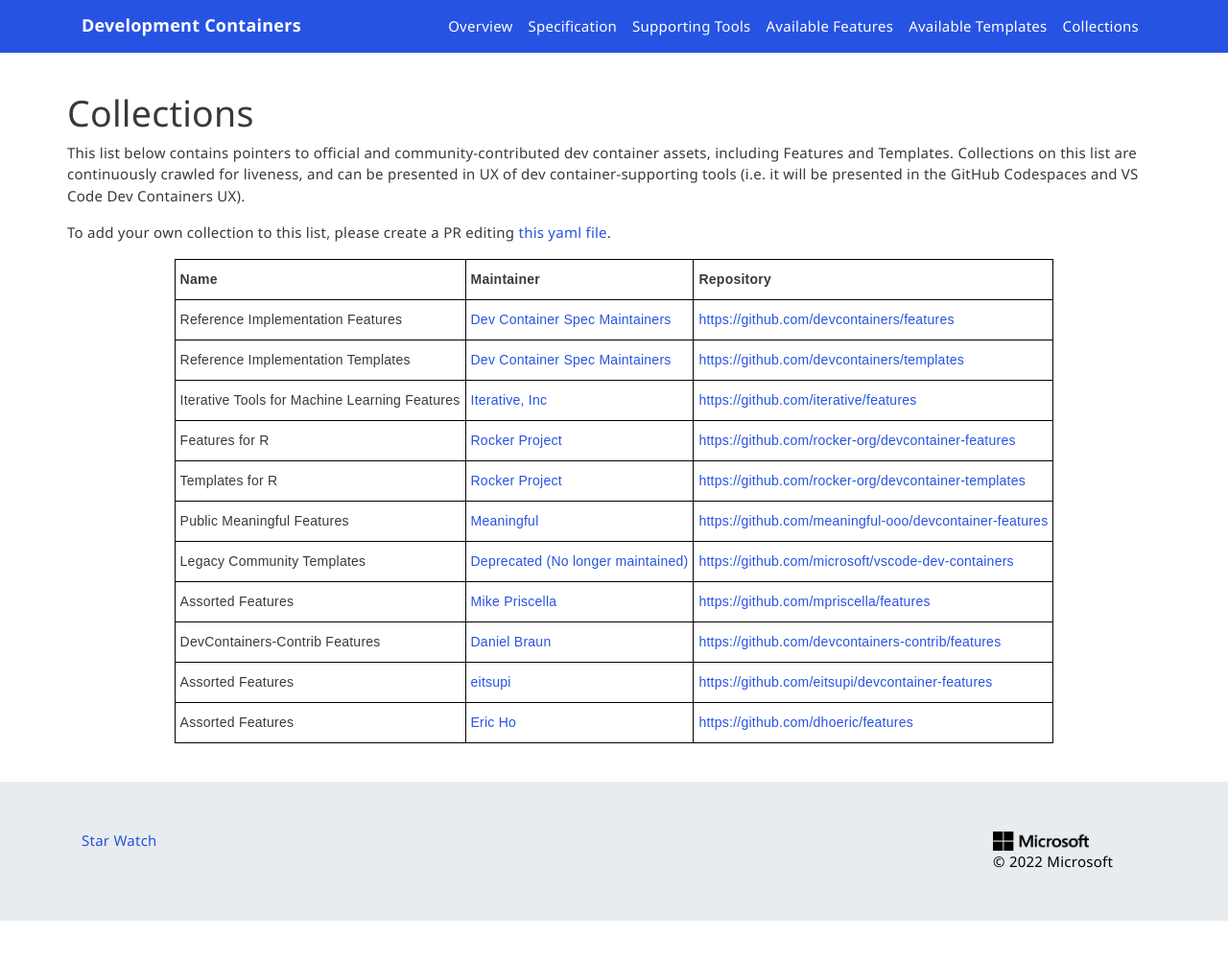
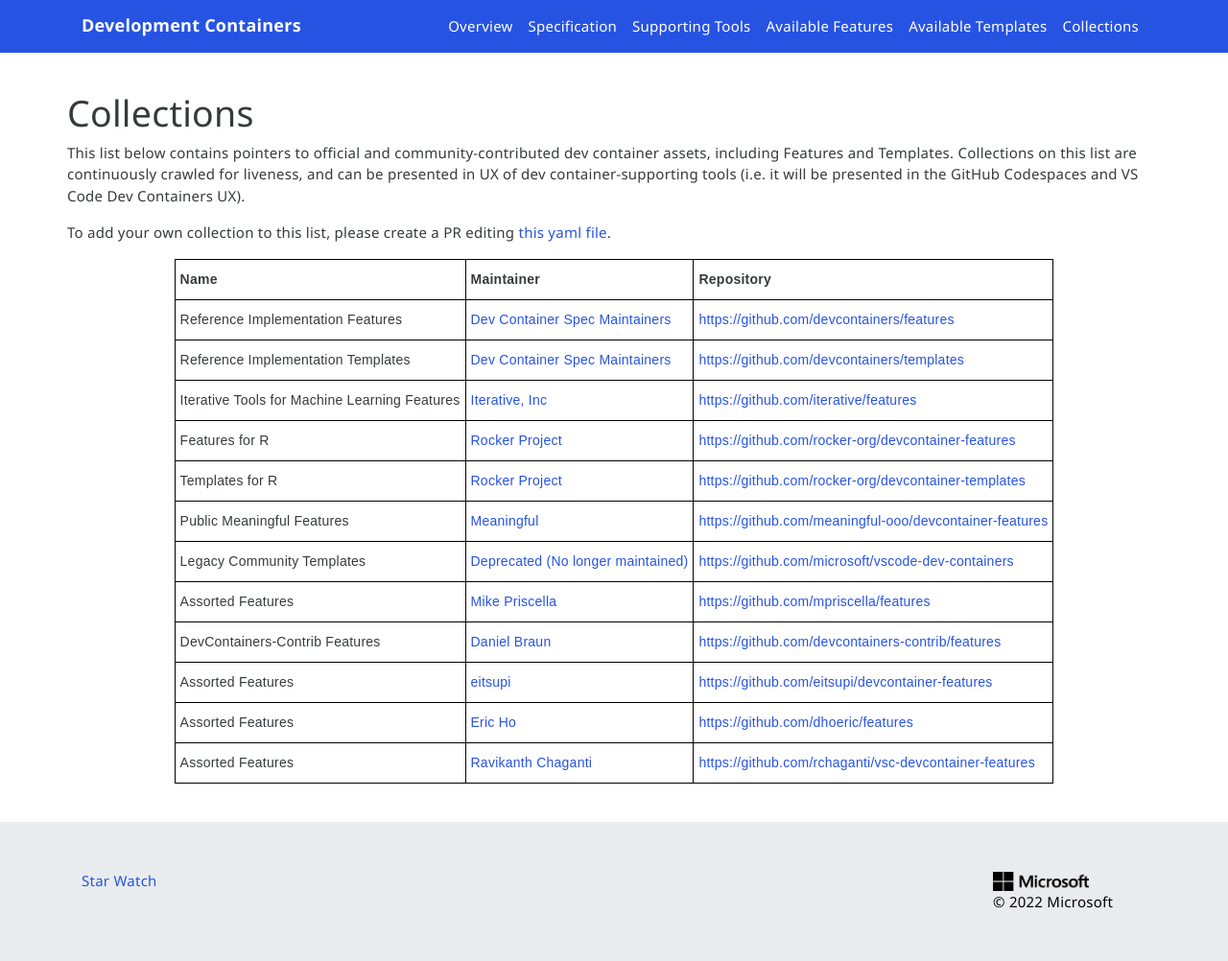
Before and after one commit to devcontainers/devcontainers.github.io, a Jekyll site: the page built from collections.html, in a window 1280 px wide. Shown: the whole page at 96% size. Built offline with Jekyll 4.4.1, drawn with Linux system fonts in a browser that asks for light colours; nearby versions of some CDN libraries; comment, search, counter and statistics services are not loaded; before the commit the page ends 960 px from its top, so only the background shows below that.

Commit message:
updated collection-index.yml
This PR adds the list of features I have created for CUE lang and Azre Bicep. I plan to add more features to this repo soon,

```diff
--- a/_data/collection-index.yml
+++ b/_data/collection-index.yml
@@ -53,3 +53,8 @@
   contact: https://github.com/dhoeric/features/issues
   repository: https://github.com/dhoeric/features
   ociReference: ghcr.io/dhoeric/features
+- name: Assorted Features
+  maintainer: Ravikanth Chaganti
+  contact: https://github.com/rchaganti/vsc-devcontainer-features/issues
+  repository: https://github.com/rchaganti/vsc-devcontainer-features
+  ociReference: ghcr.io/rchaganti/vsc-devcontainer-features
```
